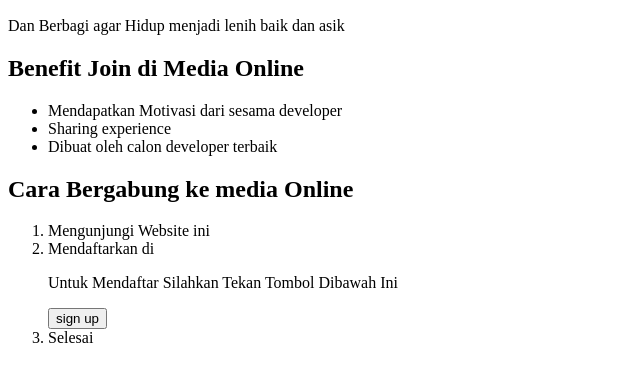
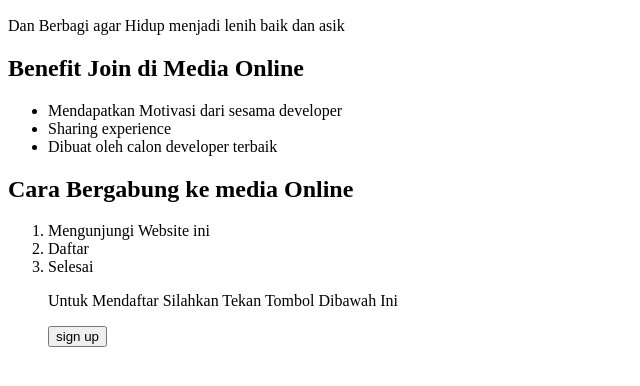
Before and after one commit to jarakutiw/Tugas_Pemweb2_-6-, a plain HTML site: page index.html in a window 1280 px wide. Shown: the part 110-496 px from the top of the page, without its empty margins (0-640 px from the left). Drawn offline with Linux system fonts and the light colour scheme.

Commit message:
Update index.html

```diff
--- a/index.html
+++ b/index.html
@@ -19,10 +19,10 @@
     <h2>Cara Bergabung ke media Online</h2>
     <ol>
         <li>Mengunjungi Website ini</li>
-        <li>Mendaftarkan di
-            <p>Untuk Mendaftar Silahkan Tekan Tombol Dibawah Ini </p>
+        <li>Daftar</li>
+        <li>Selesai</li>
+        <p>Untuk Mendaftar Silahkan Tekan Tombol Dibawah Ini </p>
     <a href="form(3).html"><button type="submit">sign up</button></a>
-        <li>Selesai</li>
     </ol>
 
 
```
